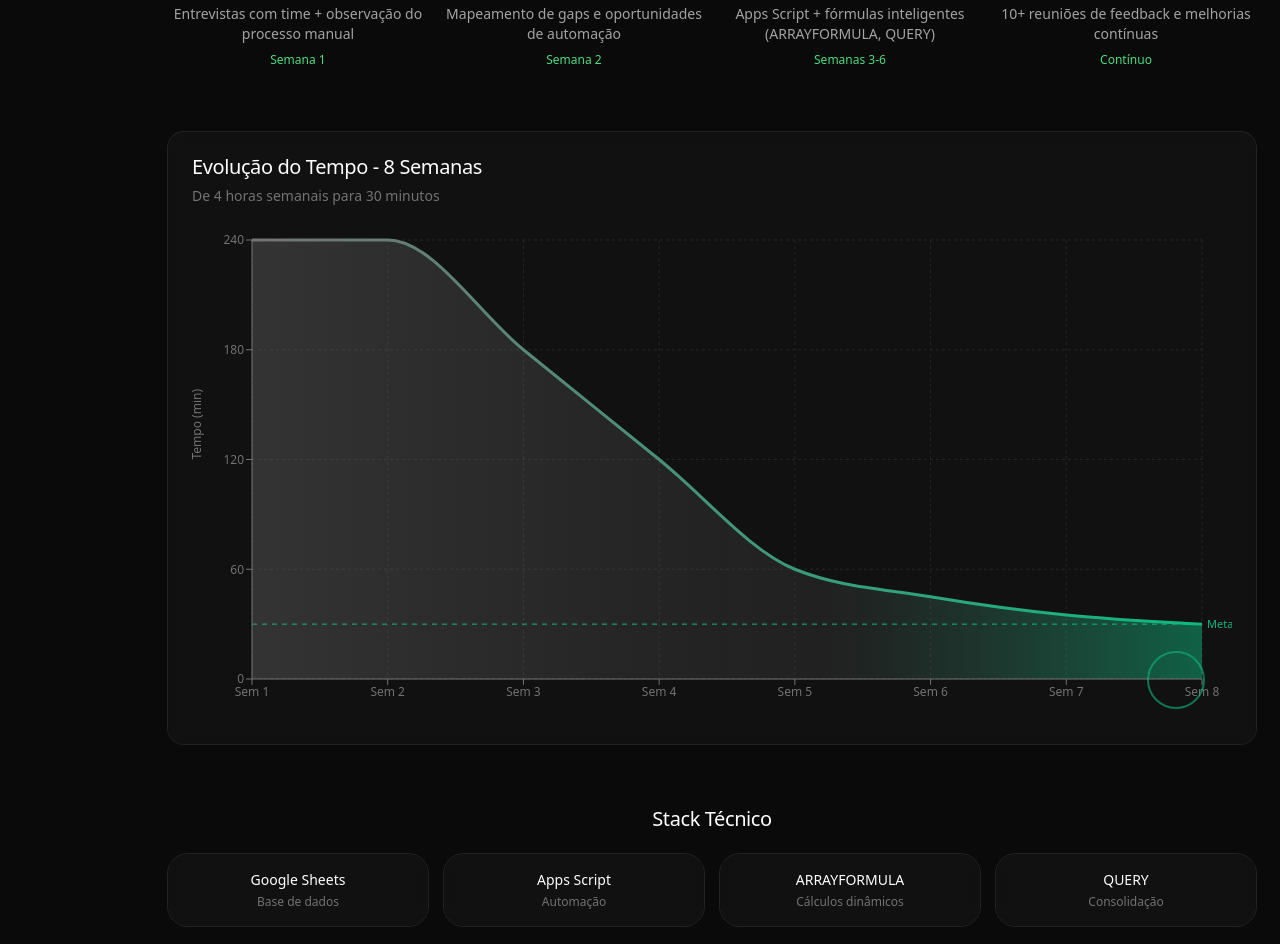
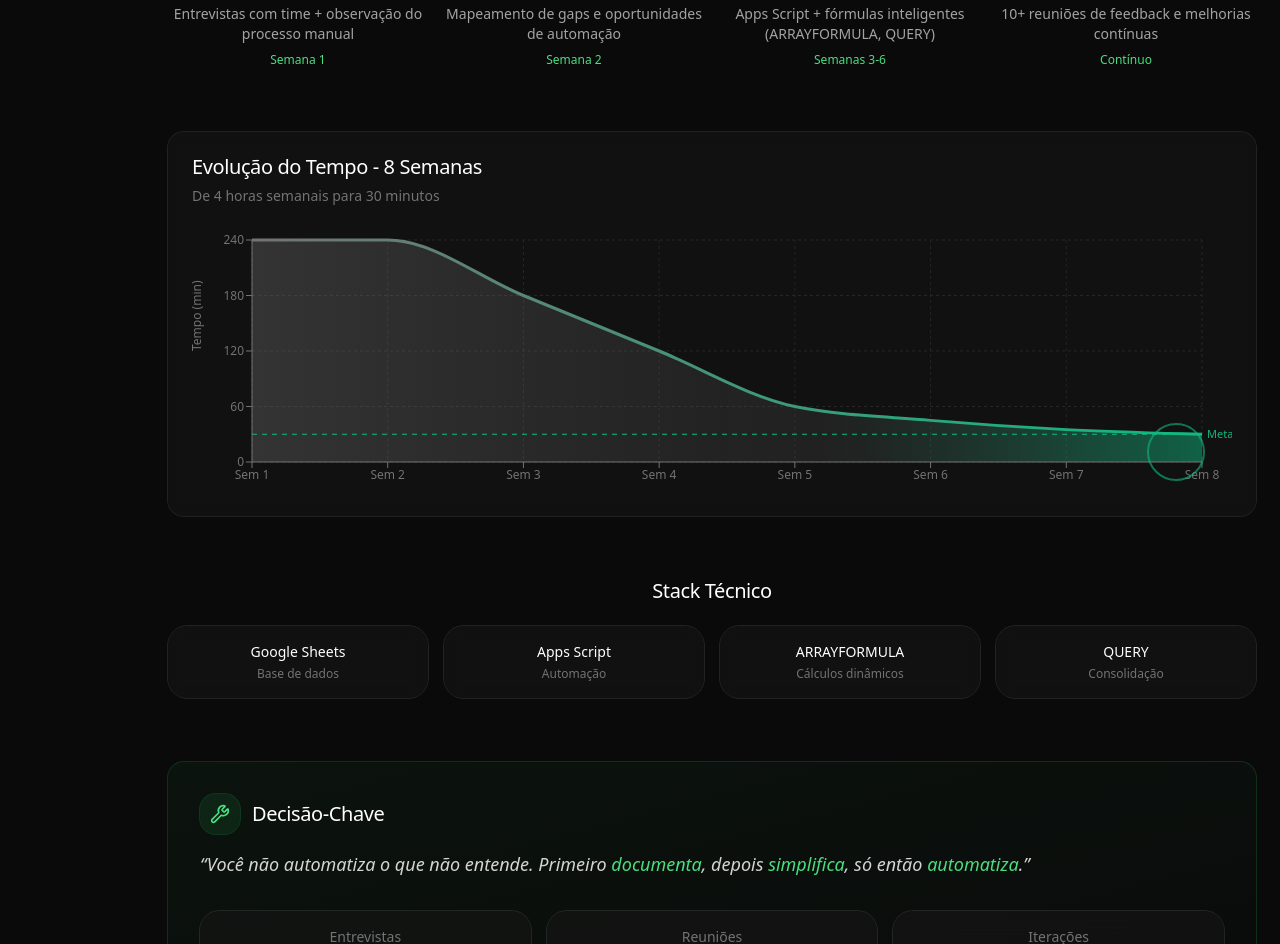
Before and after one commit to brunofalci00/portifolio, a Next.js app in the folder web/: page /projetos/trackfield in a window 1280 px wide. Shown: the part 3280-4224 px from the top of the page. Built offline with nearby package versions, Linux system fonts and the light colour scheme.

Commit message:
Fix: Correct TimelineImpactChart dimensions and layout

```diff
--- a/web/src/components/trackfield/TimelineImpactChart.tsx
+++ b/web/src/components/trackfield/TimelineImpactChart.tsx
@@ -38,16 +38,16 @@ export function TimelineImpactChart() {
       whileInView={{ opacity: 1, y: 0 }}
       viewport={{ once: true, margin: "-100px" }}
       transition={{ duration: 0.7, delay: 0.4 }}
-      className="relative w-full aspect-video rounded-2xl overflow-hidden ring-1 ring-white/10 bg-neutral-900/60 backdrop-blur-sm p-6"
+      className="relative w-full h-96 rounded-2xl overflow-hidden ring-1 ring-white/10 bg-neutral-900/60 backdrop-blur-sm p-6 flex flex-col"
     >
       {/* Header */}
-      <div className="mb-6 space-y-2">
+      <div className="mb-6 space-y-2 flex-shrink-0">
         <h3 className="text-xl font-light text-white">Evolução do Tempo - 8 Semanas</h3>
         <p className="text-sm text-neutral-500">De 4 horas semanais para 30 minutos</p>
       </div>
 
       {/* Chart */}
-      <ResponsiveContainer width="100%" height="85%">
+      <ResponsiveContainer width="100%" height="100%">
         <AreaChart data={timelineData} margin={{ top: 10, right: 30, left: 0, bottom: 0 }}>
           <defs>
             <linearGradient id="timeGradient" x1="0" y1="0" x2="1" y2="0">
```
